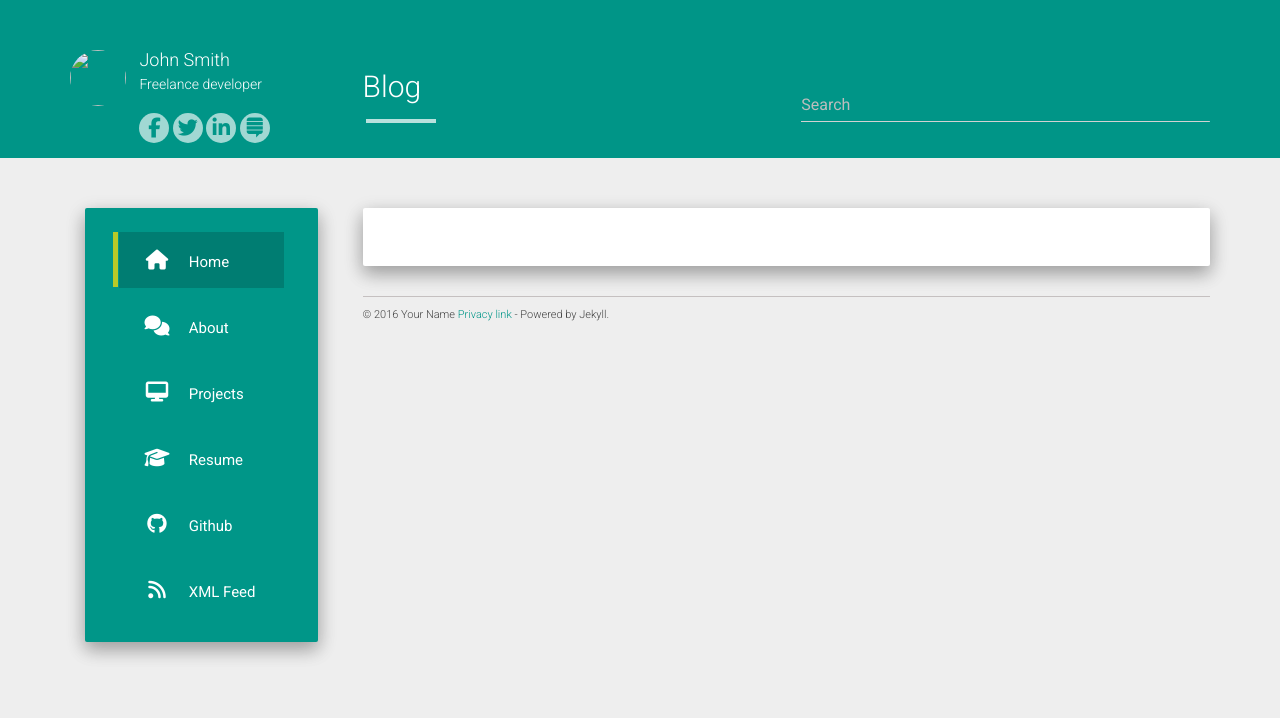
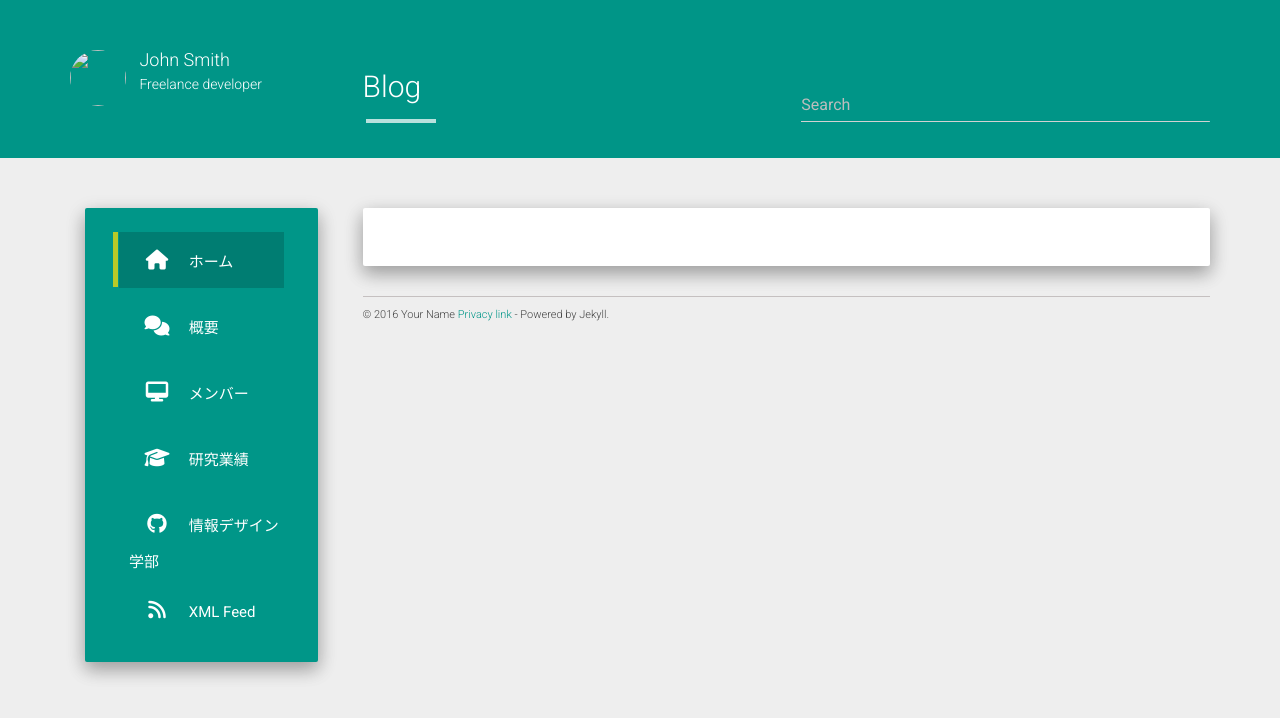
Before and after one commit to ndsu-sel/ndsu-sel.github.io, a Jekyll site: the page built from index.html, in a window 1280 px wide. Shown: the top 718 px of the page. Built offline with Jekyll 4.4.1, drawn with Linux system fonts in a browser that asks for light colours; nearby versions of some CDN libraries; the list of posts is cut into pages by our own code.

Commit message:
メニューを日本語化した

```diff
--- a/_data/urls.json
+++ b/_data/urls.json
@@ -1,28 +1,28 @@
 [
   {
-    "text": "Home",
+    "text": "ホーム",
     "url": "/",
     "icon": "fa-home",
     "layout": "post"
   },
   {
-    "text": "About",
+    "text": "概要",
     "url": "/about/",
     "icon": "fa-comments"
   },
   {
-    "text": "Projects",
+    "text": "メンバー",
     "url": "/projects",
     "icon": "fa-desktop"
   },
   {
-    "text": "Resume",
+    "text": "研究業績",
     "url": "/#",
     "icon": "fa-graduation-cap",
   },
   {
-    "text": "Github",
-    "url": "/#",
+    "text": "情報デザイン学部",
+    "url": "https://www.ndsu.ac.jp/department/information-design/",
     "icon": "fa-github"
   },
   {
```
Also changed, not shown: _data/social.json (+1 -16 lines).
